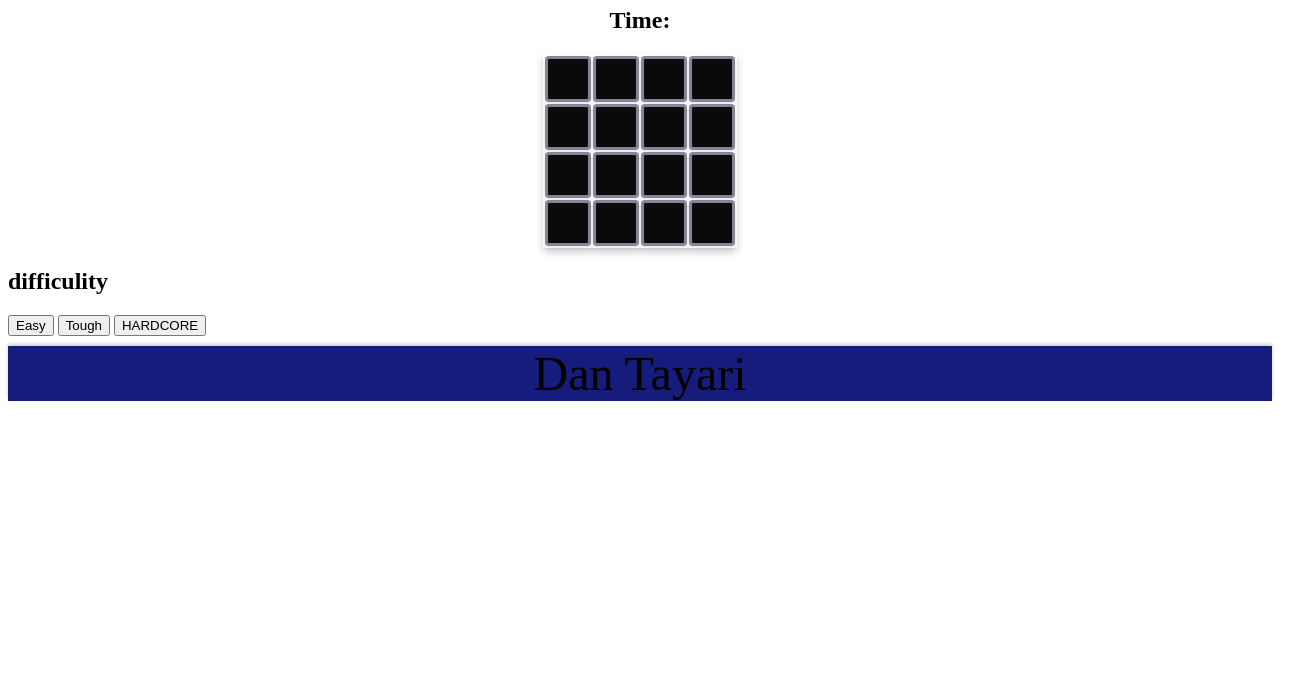
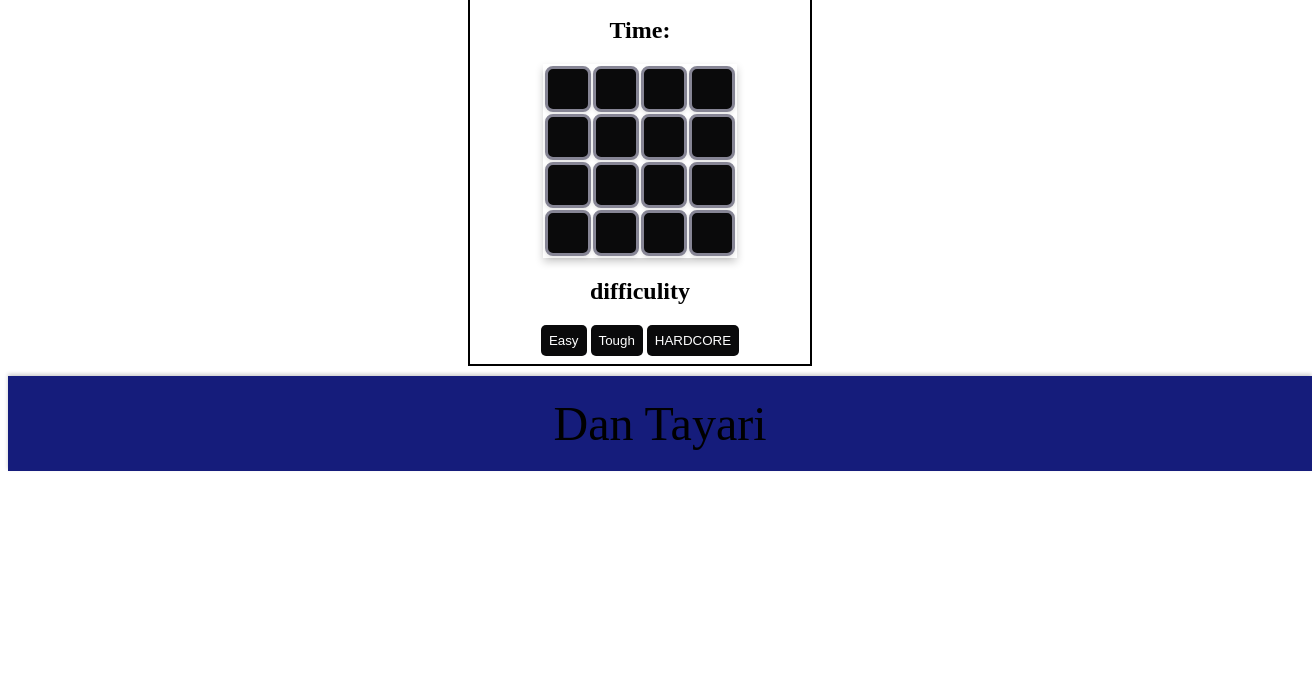
Before and after one commit to Exitiumverum/Mine-Sweeeper, a plain HTML site: page index.html in a window 1280 px wide. Shown: the part 120-800 px from the top of the page, 1312 px wide, since content can reach past the window. Drawn offline with Linux system fonts and the light colour scheme.

Commit message:
improvecd css

```diff
--- a/css/main.css
+++ b/css/main.css
@@ -1,45 +1,90 @@
-:root{
+:root {
     --cell-bg-color: rgb(10, 10, 11);
     --modal-bg-color: rgb(21, 28, 123);
     --hover-bg-color: rgba(0, 0, 0, 0.2);
     --text-color: #000000;
 }
 
-.heading-section{
+.border-board{
+    margin: auto;
+    min-width: 300px;
+    width: fit-content;
+    border-color: #000000;
+    border-width: 2px;
+    border-style: solid;
+    padding-bottom: 8px;
+    padding-left: 20px;
+    padding-right: 20px;
+}
+
+.heading-section {
     text-align: center;
 }
 
-.table{
+.table {
     margin: auto;
     display: table;
     box-shadow: 0 4px 8px rgba(0, 0, 0, 0.2);
 }
-th, td {
+
+th,
+td {
     border: 3px solid #868595;
-    border-radius: 4px;
+    border-radius: 8px;
     padding: 20px;
     margin: 0;
     text-align: center;
     background-color: var(--cell-bg-color);
-    transition: background-color 0.3s;
-}
-th:hover, td:hover {
-    background-color: var(--hover-bg-color);
+    transition: background-color 0.3s, transform 0.2s, box-shadow 0.2s;
+    /* Added box-shadow transition */
+    box-shadow: 0 4px 8px rgba(0, 0, 0, 0.2);
+    /* Initial shadow for depth */
 }
 
-.cell{
+th:hover,
+td:hover {
+    cursor: pointer;
+    background-color: var(--hover-bg-color);
+    transform: translateY(-4px);
+    /* Lift effect on hover */
+    box-shadow: 0 8px 16px rgba(0, 0, 0, 0.3);
+}
+
+.lower-section {
+    text-align: center;
+}
+
+.lower-section button {
+    border: none;
+    border-radius: 5px;
+    padding: 8px;
+    color: white;
+    background-color: var(--cell-bg-color);
+    transition: 300ms;
+}
+
+.lower-section button:hover {
+    cursor: pointer;
+    transform: translateY(-4px);
+    box-shadow: 0 8px 16px #000000;
+}
+
+.cell {
     background-color: whitesmoke;
     color: var(--text-color);
     padding: auto;
     box-shadow: 0 2px 4px rgba(0, 0, 0, 0.1);
 }
-.hidden{
+
+.hidden {
     background-color: var(--cell-bg-color);
 }
-.marked{
+
+.marked {
     background-color: var(--cell-bg-color);
 }
-.modal{
+
+.modal {
     margin-top: 60px;
     padding: auto;
     display: none;
@@ -52,18 +97,29 @@ th:hover, td:hover {
     box-shadow: 0 4px 8px rgba(0, 0, 0, 0.2);
 }
 
-.modal .close-btn{
+.modal .close-btn {
     position: absolute;
     top: 10px;
     right: 10px;
     border: none;
     border-radius: 5px;
+    background-color: var(--primary-color);
+    /* Added background color */
+    color: #ffffff;
+    /* Changed text color for better contrast */
+    padding: 10px;
+    /* Added padding for better click area */
+    cursor: pointer;
+    /* Change cursor to pointer */
 }
-footer{
+
+footer {
     background-color: var(--modal-bg-color);
     text-align: center;
     margin-top: 10px;
     font-size: 3rem;
     width: 100%;
     box-shadow: 0 -2px 4px rgba(0, 0, 0, 0.2);
+    padding: 20px;
+    /* Added padding for better spacing */
 }
--- a/index.html
+++ b/index.html
@@ -1,12 +1,15 @@
 <!DOCTYPE html>
 <html lang="en">
+
 <head>
     <meta charset="UTF-8">
     <meta name="viewport" content="width=device-width, initial-scale=1.0">
     <link rel="stylesheet" href="css/main.css">
     <title>Document</title>
 </head>
+
 <body onload="onInit()">
+    <div class="border-board">
         <div class="heading-section">
             <h1 class="header">Mine Sweeper</h1>
             <h2 class="marked-count">Marked:</h2>
@@ -27,9 +30,10 @@
             <button onclick="difficulityBtns(this)" class="tough-btn">Tough</button>
             <button onclick="difficulityBtns(this)" class="hardcore-btn">HARDCORE</button>
         </div>
-
+    </div>
     <footer>Dan Tayari</footer>
 
 </body>
 <script src="js/main.js"></script>
+
 </html>
```
Lines whose indentation alone changed are shown as unchanged.
